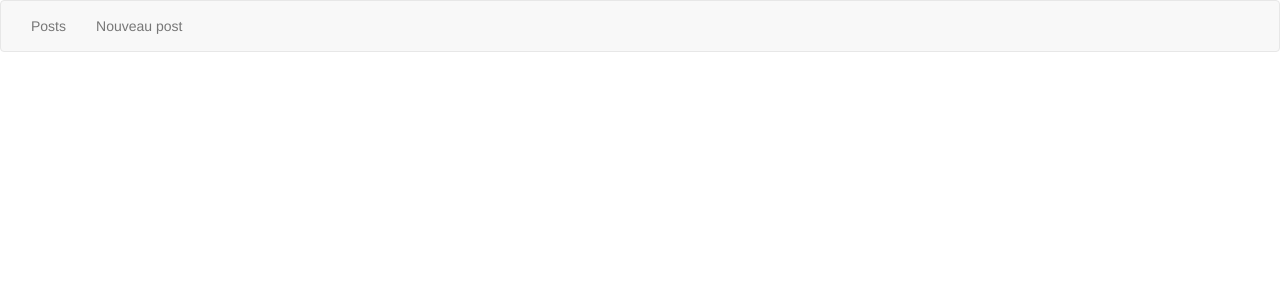
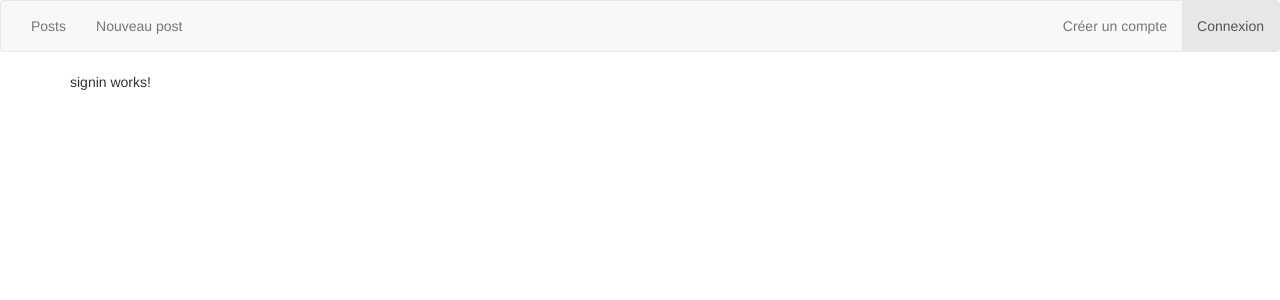
Before and after one commit to tdevilleduc/ocr-angular, an Angular app: page /auth/signin in a window 1280 px wide. Before the commit this address led to /. Shown: the top 300 px of the page. Built offline with nearby package versions, Linux system fonts and the light colour scheme.

Commit message:
[feat] chap16: ajout components signup signin + correction bug header posts/list

```diff
--- /dev/null
+++ b/src/app/auth/signin/signin.component.html
@@ -0,0 +1,3 @@
+<p>
+  signin works!
+</p>
--- /dev/null
+++ b/src/app/auth/signin/signin.component.ts
@@ -0,0 +1,15 @@
+import { Component, OnInit } from '@angular/core';
+
+@Component({
+  selector: 'app-signin',
+  templateUrl: './signin.component.html',
+  styleUrls: ['./signin.component.scss']
+})
+export class SigninComponent implements OnInit {
+
+  constructor() { }
+
+  ngOnInit() {
+  }
+
+}
--- a/src/app/header/header.component.html
+++ b/src/app/header/header.component.html
@@ -2,12 +2,20 @@
   <div class="container-fluid">
     <ul class="nav navbar-nav">
       <li routerLinkActive="active">
-        <a routerLink="/posts">Posts</a>
+        <a routerLink="/posts/list">Posts</a>
       </li>
     </ul>
     <ul class="nav navbar-nav">
       <li routerLinkActive="active">
-        <a routerLink="/posts/new">Nouveau post</a>
+        <a routerLink="posts/new">Nouveau post</a>
+      </li>
+    </ul>
+    <ul class="nav navbar-nav navbar-right">
+      <li routerLinkActive="active">
+        <a routerLink="auth/signup">Créer un compte</a>
+      </li>
+      <li routerLinkActive="active">
+        <a routerLink="auth/signin">Connexion</a>
       </li>
     </ul>
   </div>
--- a/src/app/new-post/new-post.component.ts
+++ b/src/app/new-post/new-post.component.ts
@@ -35,6 +35,6 @@ export class NewPostComponent implements OnInit {
       formValue['content']
     );
     this.postsService.createNewPost(newPost);
-    this.router.navigate(['/posts']);
+    this.router.navigate(['/posts', 'list']);
   }
 }
```
Also changed, not shown: src/app/app.module.ts (+6 -2 lines), src/app/auth/signin/signin.component.scss (added).
